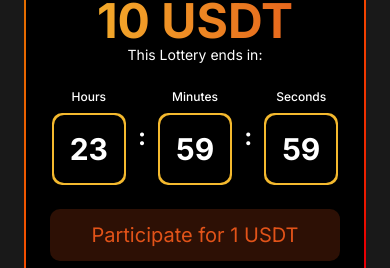
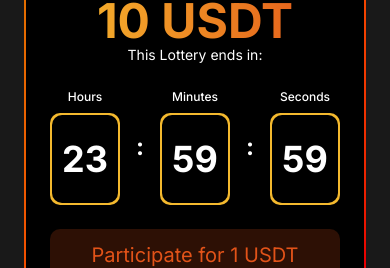
Before and after one commit to PathiniE/vixo-app-version-2, a Next.js app: page /pages/lottery in a window 390 px wide. Shown: the part 293-561 px from the top of the page. Built offline with nearby package versions, Linux system fonts and the light colour scheme.

Commit message:
remove fixed width constraints

```diff
--- a/src/components/lottery/ActiveLottery.tsx
+++ b/src/components/lottery/ActiveLottery.tsx
@@ -70,44 +70,44 @@ const LotteryCard = ({
 
             {/* Countdown Timer */}
             <div className="mb-6">
-              <div className="flex justify-center items-center space-x-3 sm:space-x-4">
-                <div className="text-center">
+              <div className="flex items-center gap-4">
+                <div className="flex-1 text-center">
                   <div className="text-white text-xs font-medium mb-2">
                     Hours
                   </div>
                   <div className="bg-[#F4B92E] p-0.5 rounded-lg">
-                    <div className="bg-black rounded-lg px-4 py-4 sm:px-6 sm:py-5 min-w-[70px] sm:min-w-[80px]">
-                      <div className="text-3xl sm:text-4xl font-bold text-white text-center">
+                    <div className="bg-black rounded-lg py-6 px-2">
+                      <div className="text-4xl sm:text-5xl font-bold text-white text-center">
                         {timeLeft.hours.toString().padStart(2, "0")}
                       </div>
                     </div>
                   </div>
                 </div>
-                <div className="text-white text-2xl sm:text-3xl font-bold">
+                <div className="text-white text-2xl sm:text-3xl font-bold text-center">
                   :
                 </div>
-                <div className="text-center">
+                <div className="flex-1 text-center">
                   <div className="text-white text-xs font-medium mb-2">
                     Minutes
                   </div>
                   <div className="bg-[#F4B92E] p-0.5 rounded-lg">
-                    <div className="bg-black rounded-lg px-4 py-4 sm:px-6 sm:py-5 min-w-[70px] sm:min-w-[80px]">
-                      <div className="text-3xl sm:text-4xl font-bold text-white text-center">
+                    <div className="bg-black rounded-lg py-6 px-2">
+                      <div className="text-4xl sm:text-5xl font-bold text-white text-center">
                         {timeLeft.minutes.toString().padStart(2, "0")}
                       </div>
                     </div>
                   </div>
                 </div>
-                <div className="text-white text-2xl sm:text-3xl font-bold">
+                <div className="text-white text-2xl sm:text-3xl font-bold text-center">
                   :
                 </div>
-                <div className="text-center">
+                <div className="flex-1 text-center">
                   <div className="text-white text-xs font-medium mb-2">
                     Seconds
                   </div>
                   <div className="bg-[#F4B92E] p-0.5 rounded-lg">
-                    <div className="bg-black rounded-lg px-4 py-4 sm:px-6 sm:py-5 min-w-[70px] sm:min-w-[80px]">
-                      <div className="text-3xl sm:text-4xl font-bold text-white text-center">
+                    <div className="bg-black rounded-lg py-6 px-2">
+                      <div className="text-4xl sm:text-5xl font-bold text-white text-center">
                         {timeLeft.seconds.toString().padStart(2, "0")}
                       </div>
                     </div>
```
